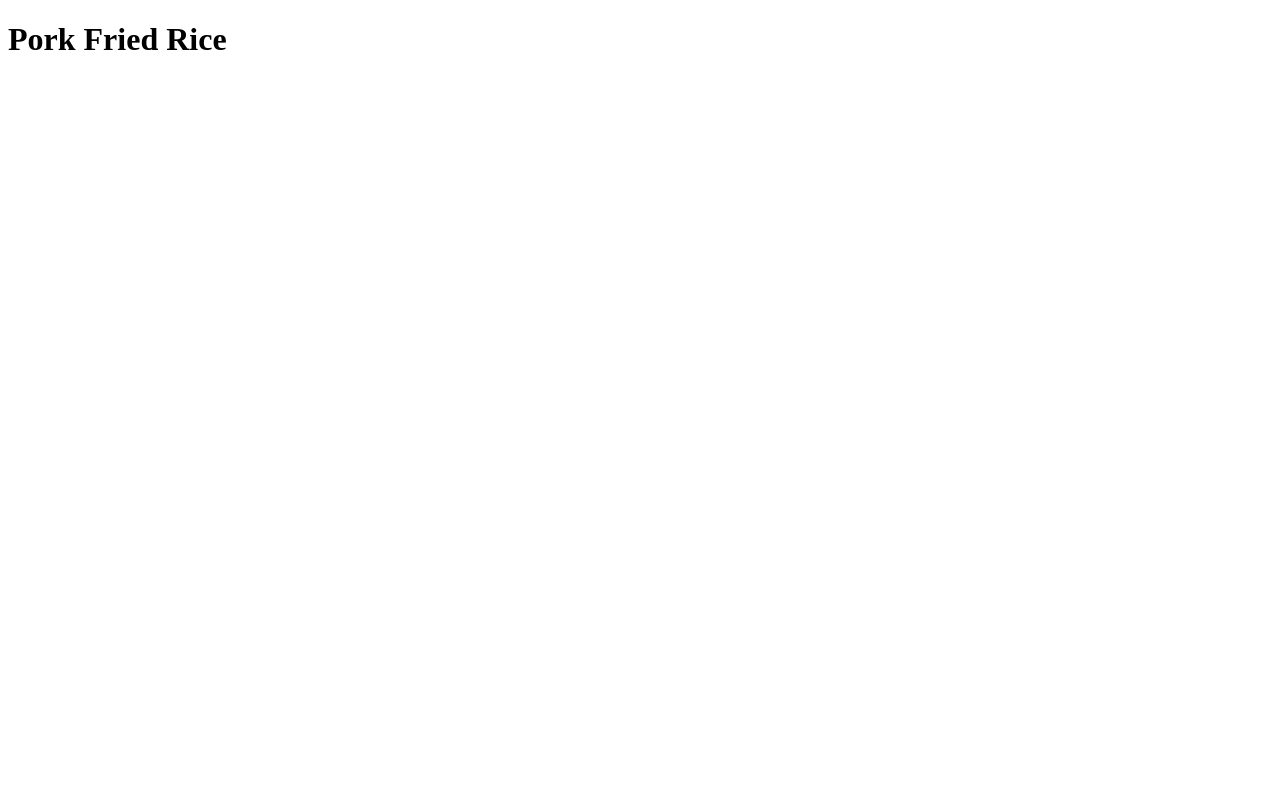
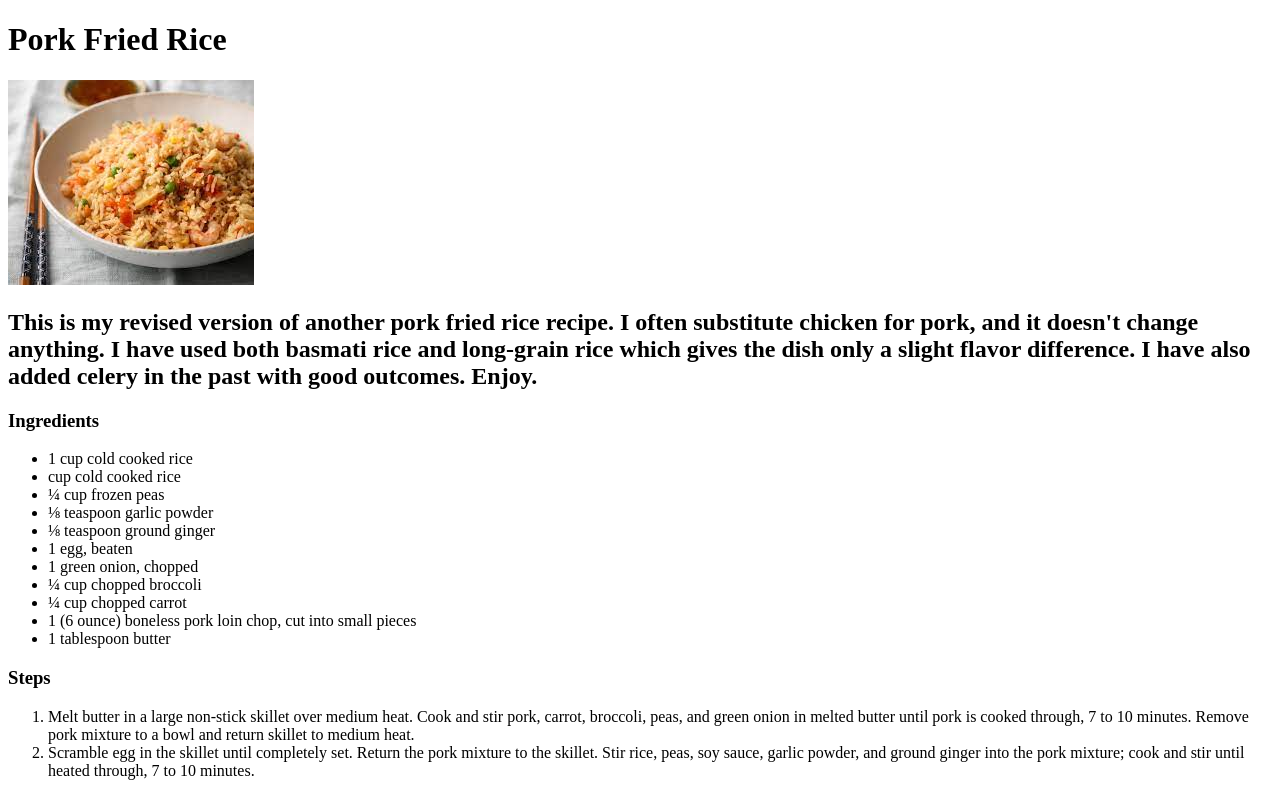
Before and after one commit to CodingNicoCba/odin-recipes, a plain HTML site: page recipes/pork-fried-rice.html in a window 1280 px wide. Drawn offline with Linux system fonts and the light colour scheme.

Commit message:
finish rice recipe

```diff
--- a/recipes/pork-fried-rice.html
+++ b/recipes/pork-fried-rice.html
@@ -7,5 +7,42 @@
 
     <body>
         <h1>Pork Fried Rice</h1>
+
+        <img src="../images/download.jpeg"alt image of fried rice with vegetables>
+
+        <h2>This is my revised version of another pork fried rice recipe. I often substitute chicken for pork, and it doesn't change anything. I have used both basmati rice and long-grain rice which gives the dish only a slight flavor difference.
+            I have also added celery in the past with good outcomes. Enjoy.</h2>
+
+            <h3>Ingredients</h3>
+                <ul>
+                    <li> 1 cup cold cooked rice</li>
+                    <li> cup cold cooked rice</li>
+                    <li> ¼ cup frozen peas</li>
+                    <li> ⅛ teaspoon garlic powder</li>
+                    <li> ⅛ teaspoon ground ginger</li>
+                    <li> 1 egg, beaten</li>
+                    <li> 1 green onion, chopped</li>
+                    <li> ¼ cup chopped broccoli</li>
+                    <li> ¼ cup chopped carrot</li>
+                    <li> 1 (6 ounce) boneless pork loin chop, cut into small pieces</li>
+                    <li> 1 tablespoon butter</li>
+                </ul>
+
+            <h3>Steps</h3>
+                <ol>
+                    <li>Melt butter in a large non-stick skillet over medium heat. Cook and stir pork, carrot, broccoli, peas, and green onion in melted butter until pork is cooked through, 7 to 10 minutes.
+                         Remove pork mixture to a bowl and return skillet to medium heat.</li>
+                    <li>Scramble egg in the skillet until completely set. Return the pork mixture to the skillet. Stir rice, peas, soy sauce, garlic powder, and ground ginger into the pork mixture;
+                        cook and stir until heated through, 7 to 10 minutes.</li>
+                </ol>
+
+
+
+
+
+
+
+
+
     </body>
 </html>
```
Also changed, not shown: images/download.jpeg (added).
